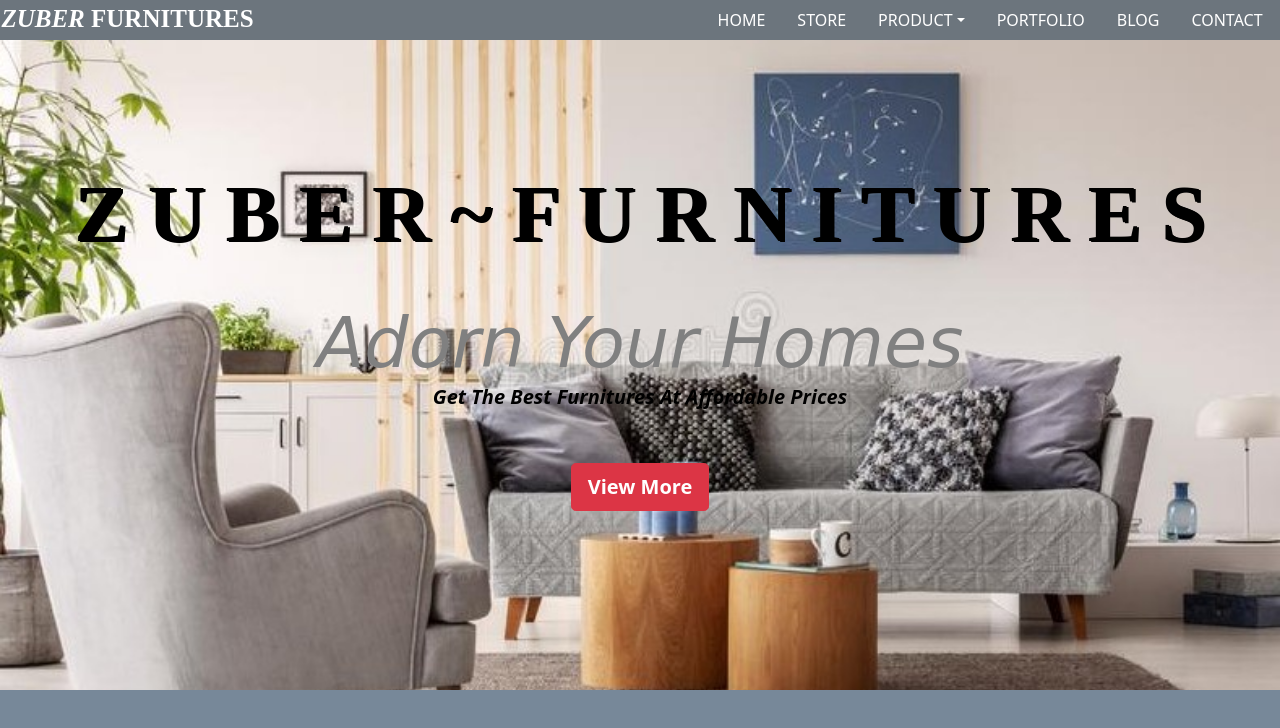
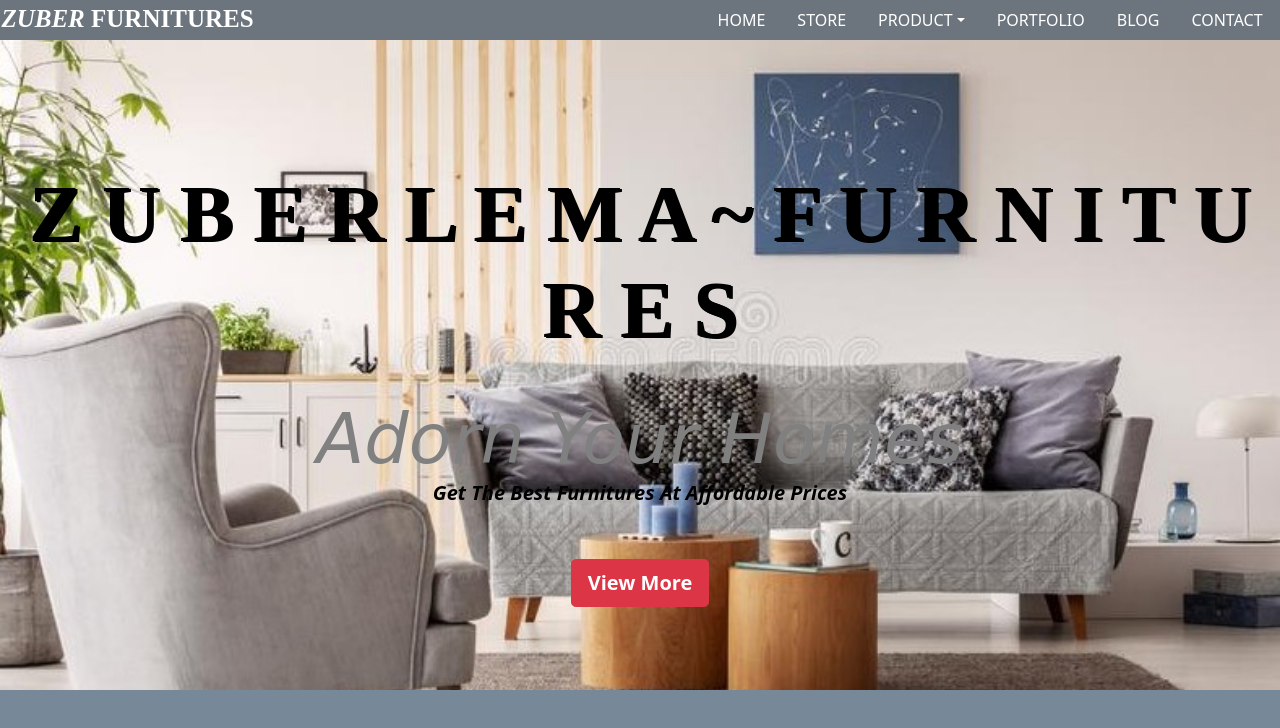
Before and after one commit to charlesNorah/Zuber-Furnitures, a plain HTML site: page index.html in a window 1280 px wide. Drawn offline with Linux system fonts and the light colour scheme.

Commit message:
New design on first zuber

```diff
--- a/index.html
+++ b/index.html
@@ -32,7 +32,7 @@
 
     <!-- This is a BG image -->
         <div class="fur"> <br>
-            <h2><b>Z U B E R ~  F U R N I T U R E S </b> <br>  <br><i class="ruf">Adorn Your Homes</i>
+            <h2><b>Z U B E R L E M A ~  F U R N I T U R E S </b> <br>  <br><i class="ruf">Adorn Your Homes</i>
                <p><i>Get The Best Furnitures At Affordable Prices</i></p><br> <a href="" class="btn btn-lg btn-danger">View More</a></h2>
            </div> <br>
 
```
